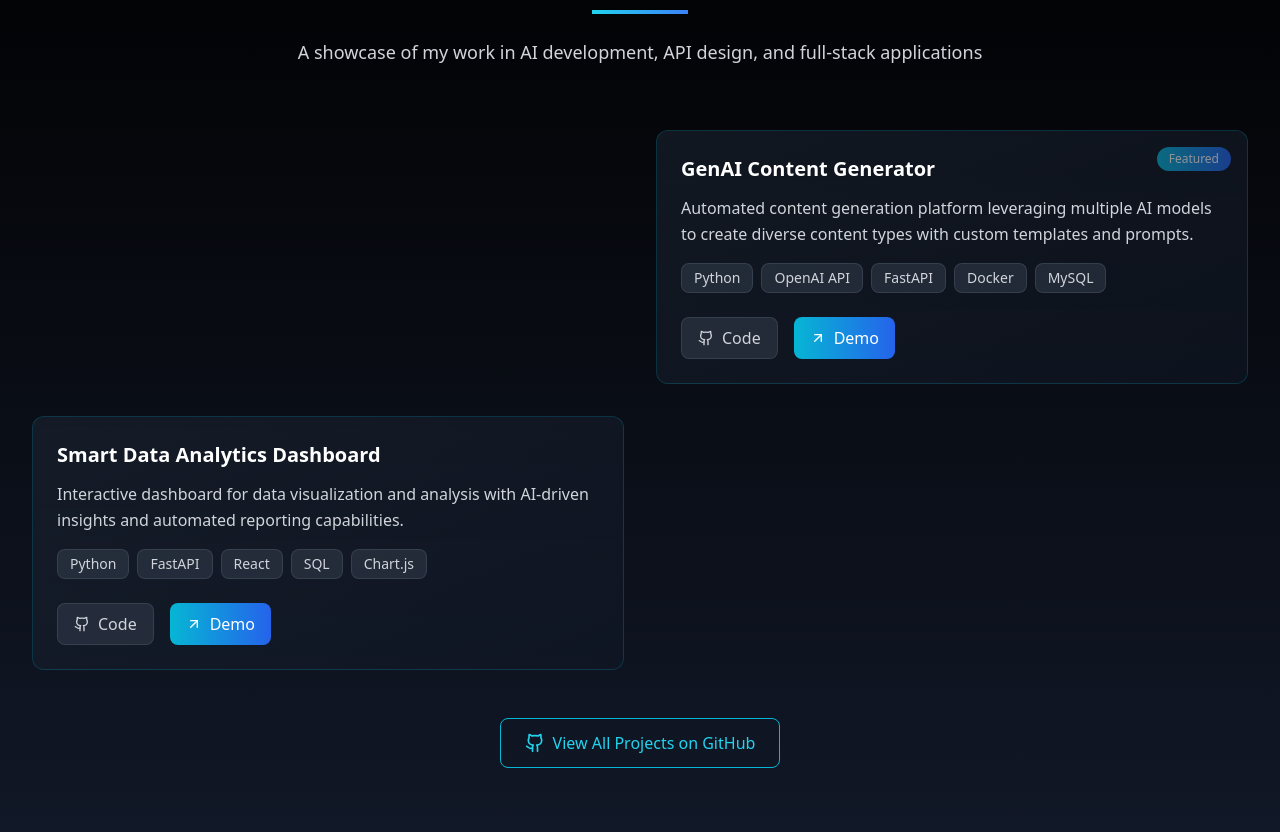
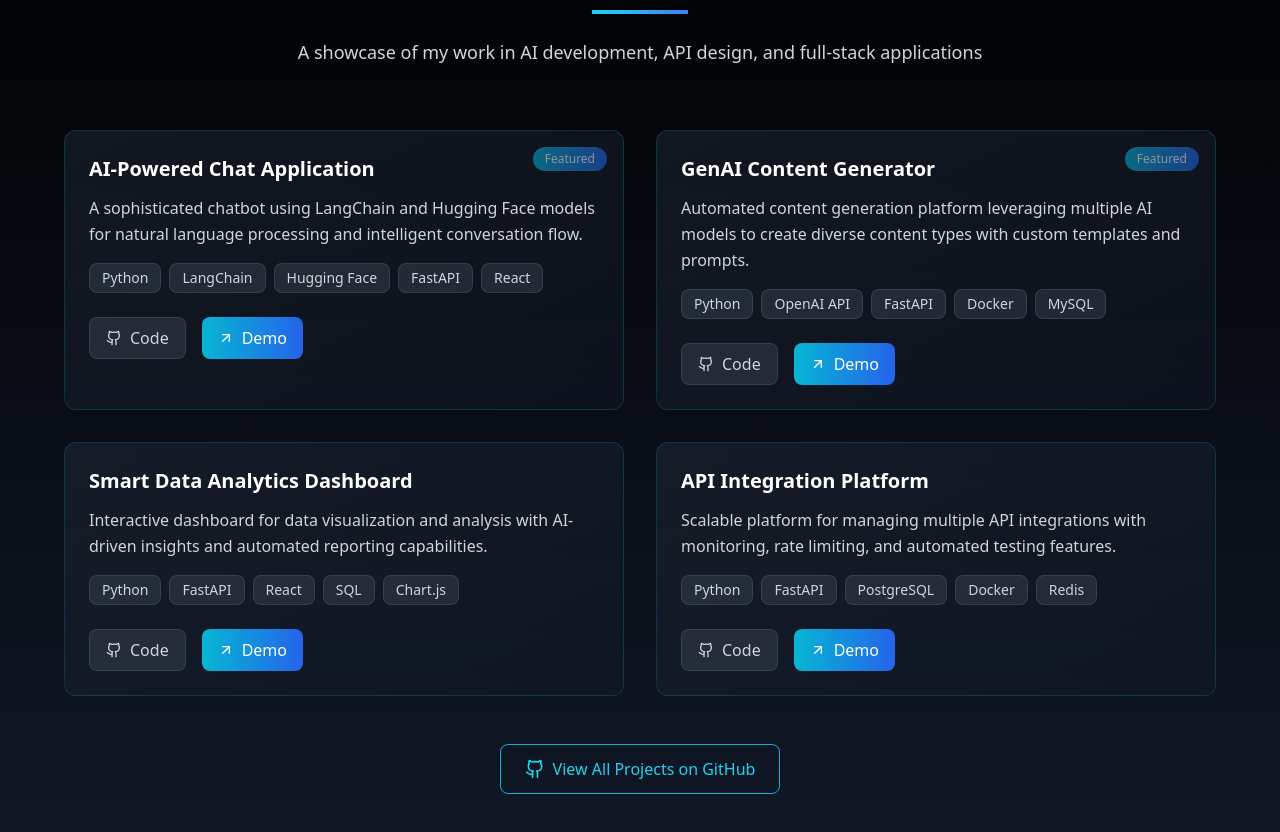
Before and after one commit to abhinavparmar7/portfolio-abhinav, a React (Vite) app: page / in a window 1280 px wide. Shown: the part 2840-3672 px from the top of the page. Built offline with nearby package versions, Linux system fonts and the light colour scheme.

Commit message:
Add featured projects layout

```diff
--- a/src/components/ProjectsSection.tsx
+++ b/src/components/ProjectsSection.tsx
@@ -51,13 +51,12 @@ const ProjectsSection = () => {
           </p>
         </div>
 
-        <div className="grid md:grid-cols-2 gap-8">
-          {projects.map((project, index) => (
+        <div className="grid grid-cols-1 md:grid-cols-2 gap-8 max-w-6xl mx-auto">
+          {projects.slice(0, 4).map((project, index) => (
             <div
               key={index}
-              className={`group relative bg-gradient-to-br from-gray-800/50 to-gray-900/50 rounded-xl border border-cyan-500/20 backdrop-blur-sm overflow-hidden hover:border-cyan-400/40 transition-all duration-500 transform hover:scale-105 hover:shadow-2xl hover:shadow-cyan-500/20 opacity-0 animate-[fade-in_0.8s_ease-out_${index * 0.2}s_forwards] ${
-                project.featured ? 'lg:col-span-1' : ''
-              }`}
+              className="group relative bg-gradient-to-br from-gray-800/50 to-gray-900/50 rounded-xl border border-cyan-500/20 backdrop-blur-sm overflow-hidden hover:border-cyan-400/40 transition-all duration-500 transform hover:scale-105 hover:shadow-2xl hover:shadow-cyan-500/20 opacity-0 animate-[fade-in_0.8s_ease-out_0.2s_forwards]"
+              style={{ animationDelay: `${index * 0.2}s` }}
             >
               {project.featured && (
                 <div className="absolute top-4 right-4 px-3 py-1 bg-gradient-to-r from-cyan-500 to-blue-600 text-white text-xs font-medium rounded-full animate-pulse">
```
